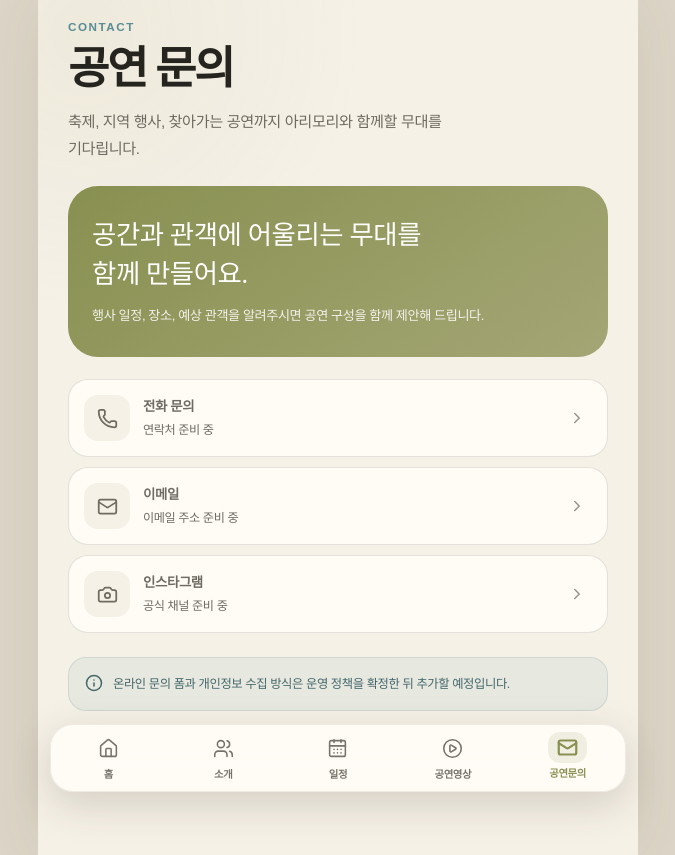
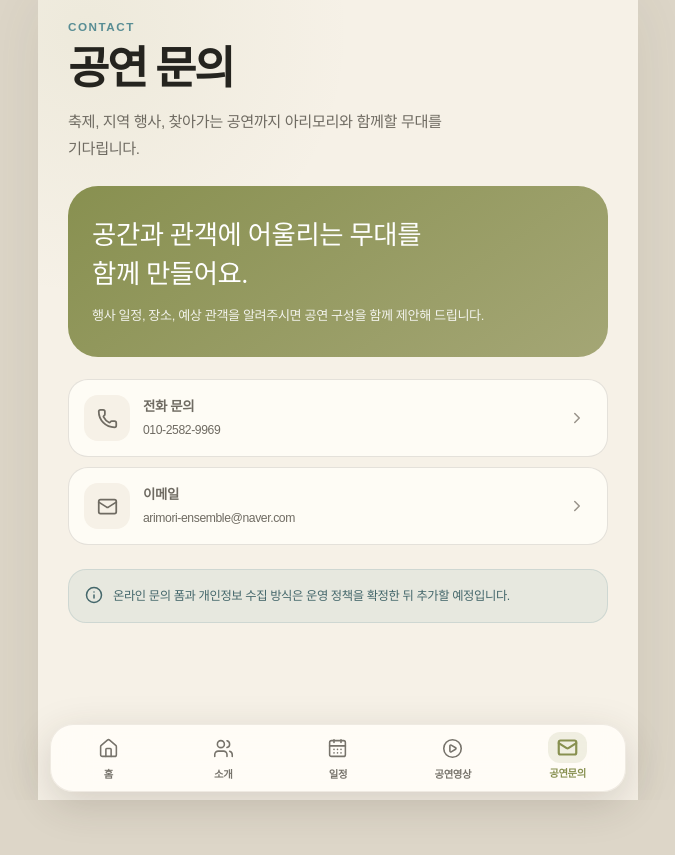
Before and after one commit to swa44/arimori, a Next.js app: page /contact in a window 1280 px wide. Shown: the whole page, without its empty margins (302-977 px from the left). After the commit the page ends 800 px from the top, so only its background shows below. Built offline with nearby package versions, Linux system fonts and the light colour scheme.

Commit message:
Update public contact details

```diff
--- a/src/app/contact/page.tsx
+++ b/src/app/contact/page.tsx
@@ -1,10 +1,9 @@
-import { Camera, ChevronRight, Info, Mail, Phone } from "lucide-react";
+import { ChevronRight, Info, Mail, Phone } from "lucide-react";
 import { PageHeader } from "@/components/layout/PageHeader";
 
 const channels = [
-  { icon: Phone, label: "전화 문의", value: "연락처 준비 중" },
-  { icon: Mail, label: "이메일", value: "이메일 주소 준비 중" },
-  { icon: Camera, label: "인스타그램", value: "공식 채널 준비 중" },
+  { icon: Phone, label: "전화 문의", value: "010-2582-9969", href: "tel:+821025829969" },
+  { icon: Mail, label: "이메일", value: "arimori-ensemble@naver.com", href: "mailto:arimori-ensemble@naver.com" },
 ];
 
 export const metadata = { title: "공연 문의" };
@@ -20,12 +19,12 @@ export default function ContactPage() {
         </section>
 
         <div className="contact-list">
-          {channels.map(({ icon: Icon, label, value }) => (
-            <div className="contact-link" key={label}>
+          {channels.map(({ icon: Icon, label, value, href }) => (
+            <a className="contact-link" href={href} key={label}>
               <span className="contact-link__icon"><Icon size={21} /></span>
               <span><strong>{label}</strong><span>{value}</span></span>
               <ChevronRight size={18} color="#99938a" />
-            </div>
+            </a>
           ))}
         </div>
 
```
